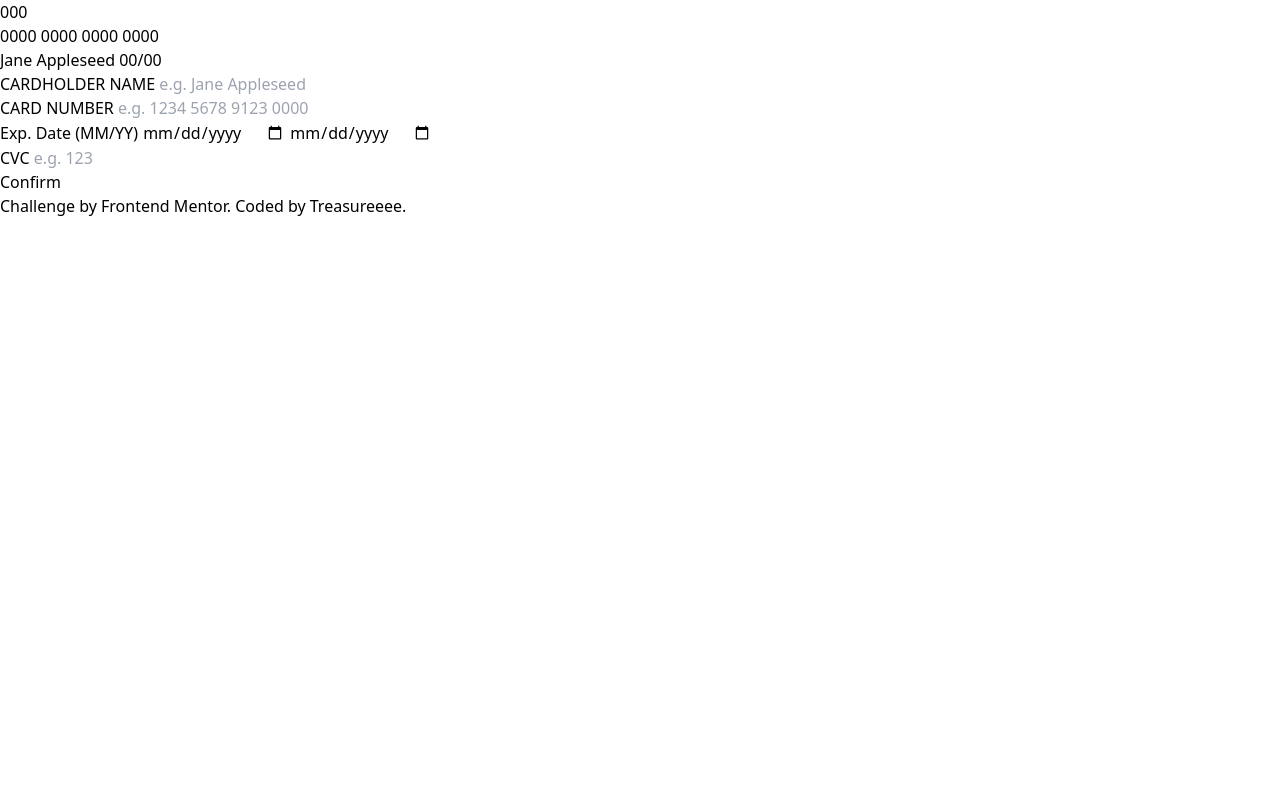
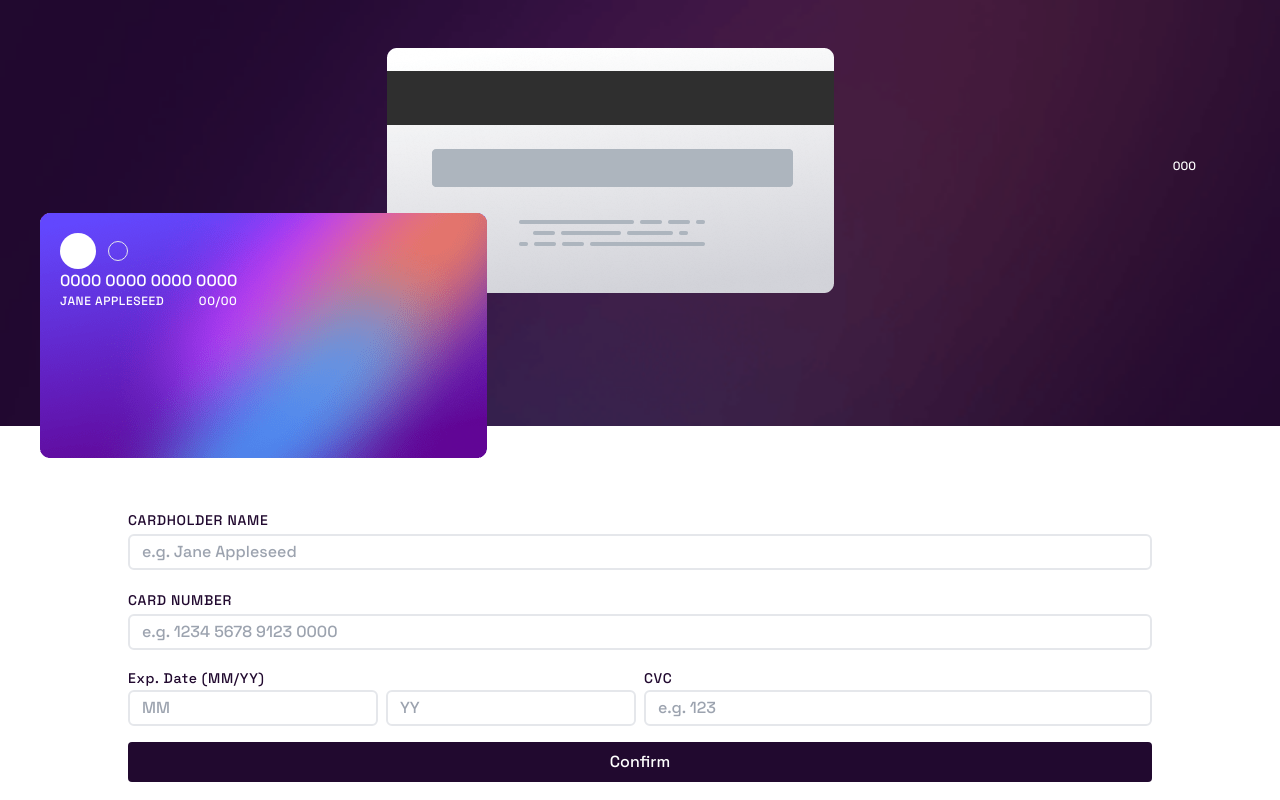
Before and after one commit to CyberGeni/interactive-card-details-form, a plain HTML site: page index.html in a window 1280 px wide. Drawn offline with nearby package versions, Linux system fonts and the light colour scheme.

Commit message:
did the header and pushing out for testing

```diff
--- a/index.html
+++ b/index.html
@@ -15,47 +15,59 @@
   <script src="https://cdn.tailwindcss.com"></script>
 
 </head>
-<body>
-  <header class="">
-    <section class="card-back bg-[url('images/bg-card-back')]">
-      <span id="cvc">000</span>
+
+<body class="font-['Space_Grotesk']">
+  <header class="flex flex-col justify-between bg-[url('images/bg-main-mobile.png')] bg-auto bg-cover bg-no-repeat text-white h-auto w-screen py-12 mb-20">
+    <section class="flex self-end card-back relative mx-10 w-2/3 bg-auto bg-no-repeat">
+      <img class="" src="images/bg-card-back.png" alt="">
+      <span class="absolute top-[45%] right-11 text-xs" id="cvc">000</span>
     </section>
 
-    <section class="card-front bg-[url('images/bg-card-front')]">
-      <span id="card-number">0000 0000 0000 0000</span>
-      <div>
-        <span id="card-name">Jane Appleseed</span>
-        <span id="card-expiry">00/00</span>
+    <section class="card-front flex items-between mx-10 -my-20 justify-between relative bg-auto bg-no-repeat w-2/3">
+      <img class="" src="images/bg-card-front.png" alt="">
+      <div class="absolute p-5">
+        <div class="flex items-center space-x-3">
+          <div class="w-9 h-9 bg-white rounded-full"></div>
+          <div class="w-5 h-5 border rounded-full"></div>
+        </div>
+        <span id="card-number text-xl tracking-wider">0000 0000 0000 0000</span>
+        <div class="flex justify-between items-between text-xs tracking-wider">
+          <span class="uppercase" id="card-name">Jane Appleseed</span>
+          <span id="card-expiry">00/00</span>
+        </div>
       </div>
+
     </section>
   </header>
 
-  <main>
-    <form action="">
+  <main class="w-4/5 mx-auto">
+    <form class="space-y-4" action="">
 
-      <div>
-        <label for="">CARDHOLDER NAME</label>
-        <input type="text" placeholder="e.g. Jane Appleseed">
+      <div class="flex flex-col">
+        <label class="text-sm my-1 text-[#21092f] tracking-wider" for="">CARDHOLDER NAME</label>
+        <input class="border-2 border-[] px-3 py-1 w-full rounded-md" type="text" placeholder="e.g. Jane Appleseed">
       </div>
 
-      <div>
-        <label for="">CARD NUMBER</label>
-        <input type="number" placeholder="e.g. 1234 5678 9123 0000">
+      <div class="flex flex-col">
+        <label class="text-sm my-1 text-[#21092f] tracking-wider" for="">CARD NUMBER</label>
+        <input class="border-2 border-[] px-3 py-1 w-full rounded-md" type="number" placeholder="e.g. 1234 5678 9123 0000">
       </div>
 
-      <div>
-        <div>
-          <label for="">Exp. Date (MM/YY)</label>
-          <input type="date" placeholder="MM">
-          <input type="date" placeholder="YY">
+      <div class="flex space-x-2">
+        <div class="w-full">
+          <label class="text-sm my-1 text-[#21092f] tracking-wider" for="">Exp. Date (MM/YY)</label>
+          <div class="flex space-x-2 ">
+            <input class="border-2 border-[] px-3 py-1 w-full rounded-md" class="border-2 border-[#8e8593]" type="number" placeholder="MM">
+            <input class="border-2 border-[] px-3 py-1 w-full rounded-md" type="number" placeholder="YY">
+          </div>
         </div>
-        <div>
-          <label for="">CVC</label>
-          <input type="number" placeholder="e.g. 123">
+        <div class="w-full">
+          <label class="text-sm my-1 text-[#21092f] tracking-wider" for="">CVC</label>
+          <input class="border-2 border-[] px-3 py-1 w-full rounded-md" type="number" placeholder="e.g. 123">
         </div>
       </div>
 
-      <button type="submit">Confirm</button>
+      <button class="bg-[#21092f] w-full text-white my-5 px-3 py-2 rounded" type="submit">Confirm</button>
     </form>
 
     <!-- Completed state start -->
@@ -68,7 +80,7 @@
     </section>
   </main>
 
-  <div class="attribution">
+  <div class="attribution text-center hidden">
     Challenge by <a href="https://www.frontendmentor.io?ref=challenge" target="_blank">Frontend Mentor</a>.
     Coded by <a href="#">Treasureeee</a>.
   </div>
```
